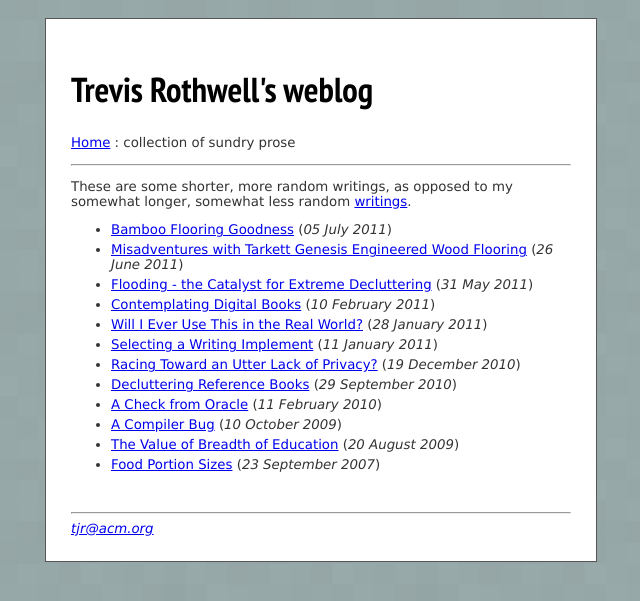
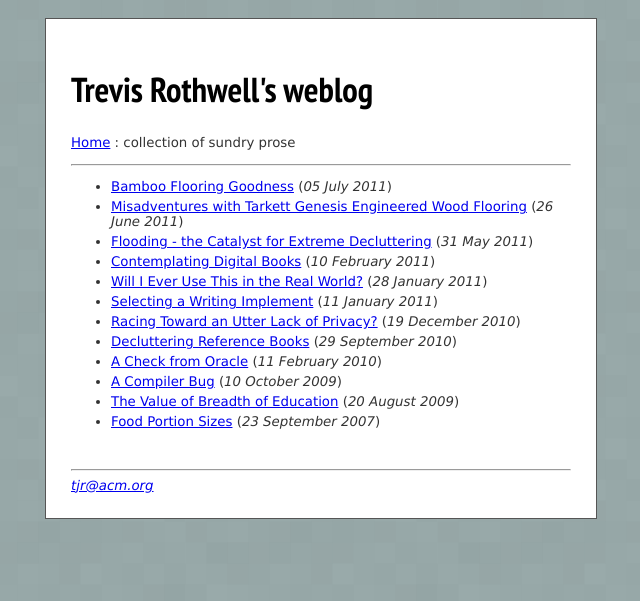
Before and after one commit to tjr/tjr.github.com, a Jekyll site: the page built from weblog/index.html, in a window 1280 px wide. Shown: the top 601 px of the page, without its empty margins (319-959 px from the left). Built offline with Jekyll 4.4.1, drawn with Linux system fonts in a browser that asks for light colours.

Commit message:
Update weblog/index.html

```diff
--- a/weblog/index.html
+++ b/weblog/index.html
@@ -6,10 +6,6 @@ title: Trevis Rothwell's weblog
 <a href="http://www.flickr.com/photos/trothwell/5505791617/" title="IMG_5694 by trothwell, on Flickr"><img src="http://farm6.static.flickr.com/5293/5505791617_8d425ff474_m.jpg" width="160" height="240" alt="IMG_5694" class="photo" align="right"></a>
 -->
 
-<p>
-These are some shorter, more random writings, as opposed to my somewhat longer, somewhat less
-random <a href="/writing/">writings</a>.
-
 <ul>
 {% for post in site.posts %}
 <li class="entries"><a href="{{post.url}}">{{post.title}}</a> (<em>{{post.date | date_to_long_string}}</em>)</li>
```
